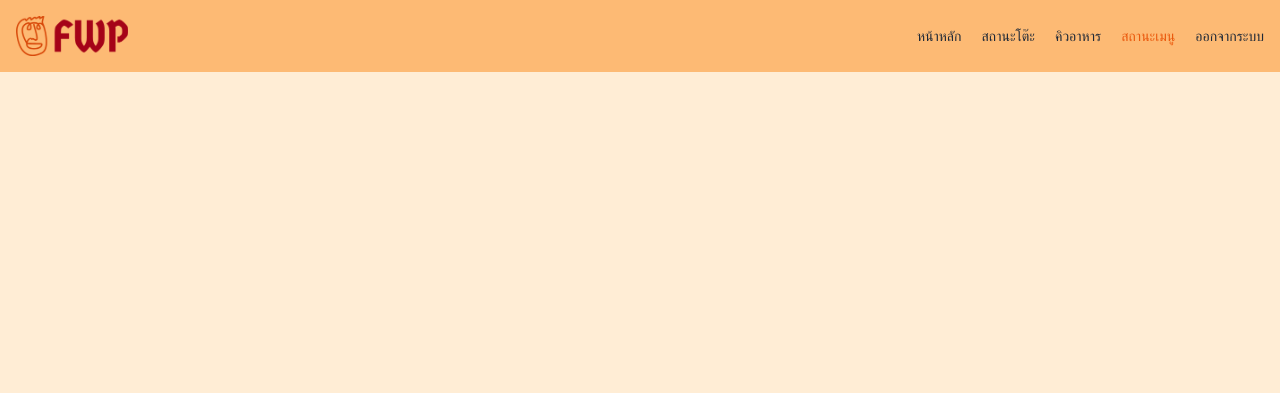
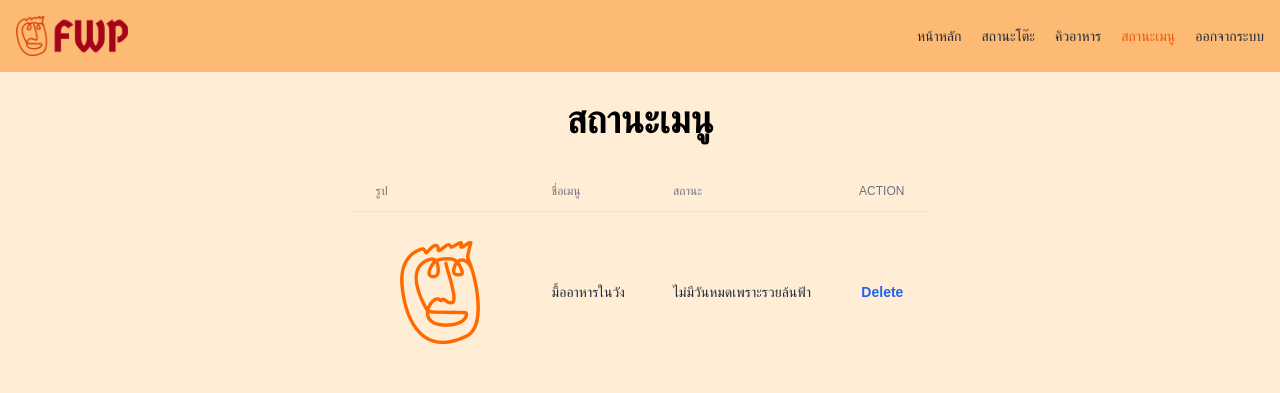
Before and after one commit to Pikachu051/FriedWithPassion, a PHP site: page /menu_status.php in a window 1280 px wide. Shown: the top 393 px of the page. Run offline with PHP 8.4, Linux system fonts and the light colour scheme.

Commit message:
Pre-MenuStatus

```diff
--- a/menu_status.php
+++ b/menu_status.php
@@ -31,6 +31,43 @@
     </div>
   </nav>
 </header>
+<div>
+  <h1 class="font-bold text-[32px] text-center mt-5 sm:text-[38px]">สถานะเมนู</h1>
+  <div class="w-[100vw] flex flex-col">
+  <div class="overflow-x-hidden mx-auto my-4">
+    <div class="p-1.5 min-w-full inline-block align-middle">
+      <div class="overflow-hidden">
+        <table class="min-w-full divide-y divide-gray-200 rounded-md">
+          <thead>
+            <tr>
+              <th scope="col" class="px-6 py-3 text-start text-xs font-medium text-gray-500 uppercase">รูป</th>
+              <th scope="col" class="px-6 py-3 text-start text-xs font-medium text-gray-500 uppercase">ชื่อเมนู</th>
+              <th scope="col" class="px-6 py-3 text-start text-xs font-medium text-gray-500 uppercase">สถานะ</th>
+              <th scope="col" class="px-6 py-3 text-end text-xs font-medium text-gray-500 uppercase">Action</th>
+            </tr>
+          </thead>
+          <tbody class="divide-y divide-gray-200 ">
+            <!-- ด้านล่างคือตัวอย่างการใส่ข้อมูล 1 แถว ลอกไปใส่ให้เหมือนเป๊ะๆ ต่างกันแค่ข้อมูลด้านใน และการที่ต้องใช้ \ (Backslash) นำหน้าเครื่องหมาย " (Double-Quote) ทุกครั้ง -->
+            <tr class="hover:bg-orange-200">
+              <td class="px-6 py-4 whitespace-nowrap text-sm font-medium text-gray-800"><img src="favicon.png"></td>
+              <td class="px-6 py-4 whitespace-nowrap text-sm text-gray-800">มื้ออาหารในวัง</td>
+              <td class="px-6 py-4 whitespace-nowrap text-sm text-gray-800">ไม่มีวันหมดเพราะรวยล้นฟ้า</td>
+              <td class="px-6 py-4 whitespace-nowrap text-end text-sm font-medium">
+                <button type="button" class="inline-flex items-center gap-x-2 text-sm font-semibold rounded-lg border border-transparent text-blue-600 hover:text-blue-800 disabled:opacity-50 disabled:pointer-events-none">Delete</button>
+              </td>
+            </tr>
+            <?php
+
+            ?>
+
+            <!-- ด้านบนคือตัวอย่างการใส่ข้อมูล -->
+          </tbody>
+        </table>
+      </div>
+    </div>
+  </div>
+</div>
+</div>
 </body>
 <script>
     function menu() {
--- a/style.css
+++ b/style.css
@@ -717,6 +725,21 @@ video {
   margin-bottom: auto;
 }
 
+.mx-7 {
+  margin-left: 1.75rem;
+  margin-right: 1.75rem;
+}
+
+.my-4 {
+  margin-top: 1rem;
+  margin-bottom: 1rem;
+}
+
+.mx-14 {
+  margin-left: 3.5rem;
+  margin-right: 3.5rem;
+}
+
 .mb-2 {
   margin-bottom: 0.5rem;
 }
@@ -877,6 +900,22 @@ video {
 
 .w-auto {
   width: auto;
+}
+
+.w-\[80\] {
+  width: 80;
+}
+
+.w-\[70\] {
+  width: 70;
+}
+
+.w-\[70vw\] {
+  width: 70vw;
+}
+
+.min-w-full {
+  min-width: 100%;
 }
 
 .max-w-\[85rem\] {
@@ -976,8 +1015,21 @@ video {
   border-bottom-width: calc(1px * var(--tw-divide-y-reverse));
 }
 
+.divide-gray-200 > :not([hidden]) ~ :not([hidden]) {
+  --tw-divide-opacity: 1;
+  border-color: rgb(229 231 235 / var(--tw-divide-opacity));
+}
+
 .overflow-hidden {
   overflow: hidden;
+}
+
+.overflow-x-auto {
+  overflow-x: auto;
+}
+
+.overflow-x-hidden {
+  overflow-x: hidden;
 }
 
 .truncate {
@@ -986,6 +1038,10 @@ video {
   white-space: nowrap;
 }
 
+.whitespace-nowrap {
+  white-space: nowrap;
+}
+
 .rounded-full {
   border-radius: 9999px;
 }
@@ -1035,6 +1091,10 @@ video {
   border-color: rgb(127 29 29 / var(--tw-border-opacity));
 }
 
+.border-transparent {
+  border-color: transparent;
+}
+
 .bg-gray-900 {
   --tw-bg-opacity: 1;
   background-color: rgb(17 24 39 / var(--tw-bg-opacity));
@@ -1091,6 +1151,14 @@ video {
   padding: 1.25rem;
 }
 
+.p-1 {
+  padding: 0.25rem;
+}
+
+.p-1\.5 {
+  padding: 0.375rem;
+}
+
 .px-3 {
   padding-left: 0.75rem;
   padding-right: 0.75rem;
@@ -1116,6 +1184,11 @@ video {
   padding-bottom: 1rem;
 }
 
+.px-6 {
+  padding-left: 1.5rem;
+  padding-right: 1.5rem;
+}
+
 .pl-5 {
   padding-left: 1.25rem;
 }
@@ -1134,6 +1207,18 @@ video {
 
 .text-right {
   text-align: right;
+}
+
+.text-start {
+  text-align: start;
+}
+
+.text-end {
+  text-align: end;
+}
+
+.align-middle {
+  vertical-align: middle;
 }
 
 .text-2xl {
@@ -1171,6 +1256,14 @@ video {
   line-height: 1rem;
 }
 
+.text-\[38px\] {
+  font-size: 38px;
+}
+
+.text-\[32px\] {
+  font-size: 32px;
+}
+
 .font-black {
   font-weight: 900;
 }
@@ -1218,6 +1311,11 @@ video {
 .text-red-500 {
   --tw-text-opacity: 1;
   color: rgb(239 68 68 / var(--tw-text-opacity));
+}
+
+.text-blue-600 {
+  --tw-text-opacity: 1;
+  color: rgb(37 99 235 / var(--tw-text-opacity));
 }
 
 .opacity-0 {
@@ -1548,6 +1656,15 @@ video {
   .sm\:ps-5 {
     padding-inline-start: 1.25rem;
   }
+
+  .sm\:text-3xl {
+    font-size: 1.875rem;
+    line-height: 2.25rem;
+  }
+
+  .sm\:text-\[38px\] {
+    font-size: 38px;
+  }
 }
 
 @media (min-width: 768px) {
```
Also changed, not shown: other parts of style.css (+60 -1 lines).
